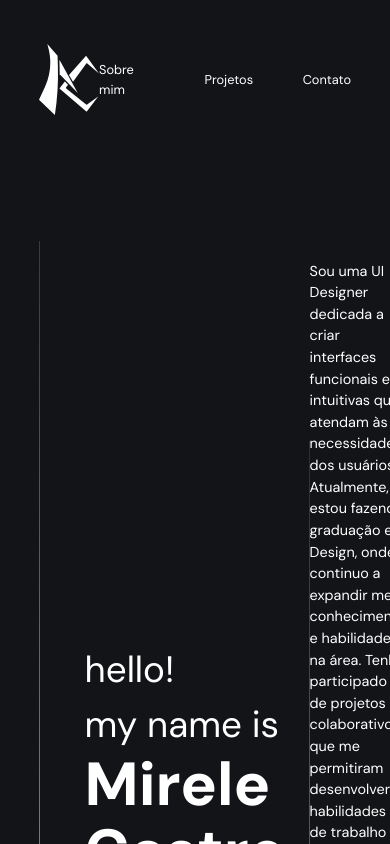
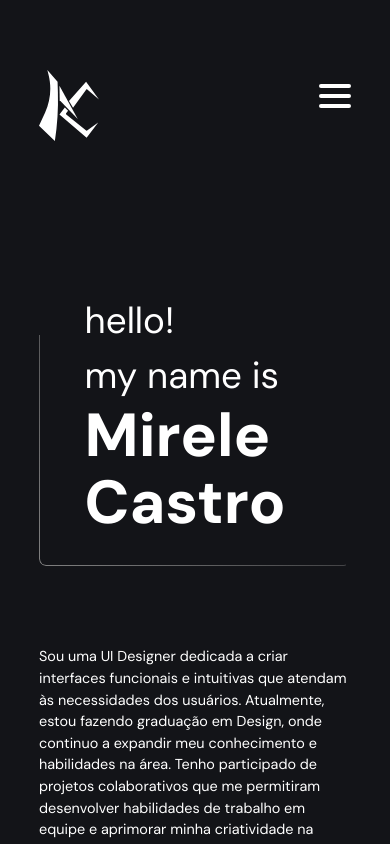
Before and after one commit to scmirele/mirele-castro, a React (Vite) app: page / in a window 390 px wide. Shown: the top 844 px of the page. Built offline with nearby package versions, Linux system fonts and the light colour scheme.

Commit message:
feat: deixando as secoes responsivas

```diff
--- a/src/App.styled.ts
+++ b/src/App.styled.ts
@@ -4,5 +4,4 @@ export const Container = styled.div`
   display: flex;
   flex-direction: column;
   width: 100vw;
-  padding: 0 10vw;
 `
--- a/src/presentation/modules/example/components/HeroSection/HeroSection.styled.ts
+++ b/src/presentation/modules/example/components/HeroSection/HeroSection.styled.ts
@@ -7,11 +7,13 @@ import { theme } from '../../../../external/styled'
 export const Container = styled.section`
   display: flex;
   flex-direction: column;
-  height: auto;
   width: 100%;
+  gap: 100px;
   padding-top: 8.2rem;
-  gap: 11rem;
   color: ${theme.colors.white};
+
+  @media (max-width: ${theme.media.md}) {
+  }
 `
 
 export const AboutContainer = styled.div`
@@ -19,11 +21,16 @@ export const AboutContainer = styled.div`
   display: flex;
   justify-content: space-between;
   width: 100%;
+
+  @media (max-width: ${theme.media.md}) {
+    flex-direction: column;
+  }
 `
 export const TitleContainer = styled.div`
   position: relative;
   display: flex;
   flex-direction: column-reverse;
+  padding-top: 2rem;
   padding-left: 5.7rem;
   padding-bottom: 3.7rem;
   padding-right: 3rem;
@@ -54,20 +61,21 @@ const DefaultPseudoElement = styled.span`
 
 export const PseudoElementLeft = styled(DefaultPseudoElement)`
   width: 7px;
-  height: 60px;
-  left: 0;
+  height: 20%;
+  left: -1px;
 `
 
 export const PseudoElementTop = styled(DefaultPseudoElement)`
-  width: 540px;
+  width: 100%;
   height: 20px;
+  top: -1px;
   left: 0;
 `
 
 export const PseudoElementRight = styled(DefaultPseudoElement)`
   width: 6px;
-  height: 260px;
-  right: 0;
+  height: 100%;
+  right: -1px;
 `
 
 export const Title = styled.h1`
@@ -83,7 +91,13 @@ export const TextAboutMe = styled.p`
   position: relative;
   top: 10rem;
   width: 47.6rem;
+  padding-left: 4rem;
+
   font-size: ${theme.fontSize.text_2xs};
+  @media (max-width: ${theme.media.md}) {
+    width: 100%;
+    padding-left: 0;
+  }
 `
 
 export const MyJourneyContainer = styled.div``
--- a/src/presentation/modules/example/components/HeroSection/HeroSection.tsx
+++ b/src/presentation/modules/example/components/HeroSection/HeroSection.tsx
@@ -1,4 +1,6 @@
 import { CImage } from '@coreui/react'
+
+import { Page } from '../../../../shared/components/layout'
 
 import RocketIcon from '../../../../../../public/icons/rocket.svg'
 
@@ -6,6 +8,7 @@ import * as S from './HeroSection.styled'
 
 export function HeroSection() {
   return (
+    <Page.Wrapper>
       <S.Container id="about-me">
         <S.AboutContainer>
           <S.TitleContainer>
@@ -19,11 +22,12 @@ export function HeroSection() {
           </S.TitleContainer>
           <S.TextAboutMe>
             Sou uma UI Designer dedicada a criar interfaces funcionais e
-          intuitivas que atendam às necessidades dos usuários. Atualmente, estou
-          fazendo graduação em Design, onde continuo a expandir meu conhecimento
-          e habilidades na área. Tenho participado de projetos colaborativos que
-          me permitiram desenvolver habilidades de trabalho em equipe e
-          aprimorar minha criatividade na resolução de problemas de design.
+            intuitivas que atendam às necessidades dos usuários. Atualmente,
+            estou fazendo graduação em Design, onde continuo a expandir meu
+            conhecimento e habilidades na área. Tenho participado de projetos
+            colaborativos que me permitiram desenvolver habilidades de trabalho
+            em equipe e aprimorar minha criatividade na resolução de problemas
+            de design.
           </S.TextAboutMe>
         </S.AboutContainer>
         <S.MyJourneyContainer>
@@ -48,5 +52,6 @@ export function HeroSection() {
           </S.Participations>
         </S.MyJourneyContainer>
       </S.Container>
+    </Page.Wrapper>
   )
 }
--- a/src/presentation/modules/example/components/ProjectsSection/ProjectsSection.styled.ts
+++ b/src/presentation/modules/example/components/ProjectsSection/ProjectsSection.styled.ts
@@ -20,6 +20,10 @@ export const ProjectContainer = styled.div<{ reverse: boolean }>`
   display: flex;
   flex-direction: ${props => (props.reverse ? 'row-reverse' : 'row')};
   gap: 4.8rem;
+
+  @media (max-width: ${theme.media.md}) {
+    flex-direction: column;
+  }
 `
 
 export const ProjectImageContainer = styled.div`
--- a/src/presentation/shared/components/layout/Footer/Footer.styled.ts
+++ b/src/presentation/shared/components/layout/Footer/Footer.styled.ts
@@ -1,6 +1,6 @@
 import styled from 'styled-components'
 
-export const Container = styled.header`
+export const Container = styled.footer`
   display: flex;
   justify-content: center;
   min-height: 50vh;
@@ -12,4 +12,6 @@ export const Nav = styled.nav`
   gap: 6.6rem;
 `
 
-export const Link = styled.a``
+export const Link = styled.a`
+  width: fit-content;
+`
--- /dev/null
+++ b/src/presentation/shared/components/layout/Header/BurgerMenu/BurgerMenu.styled.ts
@@ -0,0 +1,62 @@
+import styled from 'styled-components'
+
+import { theme } from '../../../../../external/styled'
+
+export const Container = styled.div`
+  display: none;
+  width: 32px;
+  height: 24px;
+  cursor: pointer;
+  z-index: 20;
+
+  @media (max-width: ${theme.media.md}) {
+    display: flex;
+    position: absolute;
+    right: 10vw;
+    &[dataVisible='true'] {
+    }
+  }
+`
+
+export const BurgerLine = styled.span<{ dataVisible: string }>`
+  width: 100%;
+  height: 4px;
+  background-color: white;
+  border-radius: 12px;
+  display: block;
+  transition: background-color 0.5s ease-in-out;
+
+  &::after,
+  &::before {
+    content: '';
+    width: 100%;
+    background-color: white;
+    display: block;
+    transition: all 0.5s ease-in-out;
+    border-radius: 12px;
+    height: 4px;
+  }
+
+  &::before {
+    transform: translateY(-10px);
+  }
+
+  &::after {
+    transform: translateY(10px);
+    margin-top: -4px;
+  }
+
+  &[dataVisible='true'] {
+    & {
+      background-color: transparent;
+    }
+
+    &::before {
+      transform: rotateZ(45deg) translateY(0);
+    }
+
+    &::after {
+      transform: rotateZ(-45deg) translateY(0);
+    }
+  }
+`
--- /dev/null
+++ b/src/presentation/shared/components/layout/Header/BurgerMenu/BurgerMenu.tsx
@@ -0,0 +1,14 @@
+import * as S from './BurgerMenu.styled'
+
+interface BurgerMenuProps {
+  changeVisibility?: () => void
+  dataVisible: string
+}
+
+export function BurgerMenu({ changeVisibility, dataVisible }: BurgerMenuProps) {
+  return (
+    <S.Container onClick={changeVisibility}>
+      <S.BurgerLine dataVisible={dataVisible}></S.BurgerLine>
+    </S.Container>
+  )
+}
--- a/src/presentation/shared/components/layout/Header/Header.styled.ts
+++ b/src/presentation/shared/components/layout/Header/Header.styled.ts
@@ -2,25 +2,51 @@ import styled from 'styled-components'
 
 import { theme } from '../../../../external/styled'
 
-export const Container = styled.header`
+export const Container = styled.header<{ dataVisible: string }>`
+  position: relative;
   display: flex;
-  padding-top: 5.5rem;
+  align-items: center;
+  width: 100%;
+  height: 25vh;
+  padding: 0 min(10vw, 1292px);
+
+  @media (max-width: ${theme.media.md}) {
+    background-color: ${theme.colors.black700};
+
+    &[dataVisible='true'] {
+      z-index: 100;
+      position: fixed;
+    }
+  }
 `
-export const Nav = styled.nav`
+export const Nav = styled.nav<{ dataVisible: string }>`
   display: flex;
   justify-content: center;
   align-items: center;
   width: 100%;
   gap: 6.2rem;
+
+  @media (max-width: ${theme.media.md}) {
+    display: none;
+
+    &[dataVisible='true'] {
+      position: fixed;
+      z-index: 100;
+      top: 25vh;
+
+      display: flex;
+      justify-content: start;
+      flex-direction: column;
+      height: 80vh;
+      left: 0;
+      background-color: ${theme.colors.black700};
+    }
+  }
 `
 export const Link = styled.a`
+  position: relative;
   font-size: 1.6rem;
   font-weight: 400;
-
-  & {
-    display: block;
-    position: relative;
-  }
 
   &::before,
   &::after {
--- a/src/presentation/shared/components/layout/Header/Header.tsx
+++ b/src/presentation/shared/components/layout/Header/Header.tsx
@@ -1,18 +1,37 @@
 import { CImage } from '@coreui/react'
+import { useState } from 'react'
 
 import Logo from '../../../../../../public/images/logoMirele.svg'
 
+import { BurgerMenu } from './BurgerMenu/BurgerMenu'
 import * as S from './Header.styled'
 
 export function Header() {
+  const [isVisible, setIsVisible] = useState(false)
+
+  function changeVisibility() {
+    setIsVisible(!isVisible)
+  }
+
   return (
-    <S.Container>
+    <S.Container dataVisible={`${isVisible}`}>
       <CImage src={Logo} alt="Mirele Logo" width={60} height={71} />
-      <S.Nav>
-        <S.Link href="#about-me">Sobre mim</S.Link>
-        <S.Link href="#projects">Projetos</S.Link>
-        <S.Link href="#contacts">Contato</S.Link>
+
+      <S.Nav dataVisible={`${isVisible}`}>
+        <S.Link href="#about-me" onClick={changeVisibility}>
+          Sobre mim
+        </S.Link>
+        <S.Link href="#projects" onClick={changeVisibility}>
+          Projetos
+        </S.Link>
+        <S.Link href="#contacts" onClick={changeVisibility}>
+          Contato
+        </S.Link>
       </S.Nav>
+      <BurgerMenu
+        changeVisibility={changeVisibility}
+        dataVisible={`${isVisible}`}
+      />
     </S.Container>
   )
 }
--- a/src/presentation/shared/components/layout/Wrapper/Wrapper.styled.ts
+++ b/src/presentation/shared/components/layout/Wrapper/Wrapper.styled.ts
@@ -3,6 +3,5 @@
 import { styled } from 'styled-components'
 
 export const Container = styled.div`
-  margin: 0 auto;
-  width: min(90%, 1292px);
+  padding: 0 min(10vw, 1292px);
 `
```
Also changed, not shown: src/presentation/modules/example/components/ProjectsSection/ProjectsSection.tsx (+15 -9 lines). Lines whose indentation alone changed are shown as unchanged.
